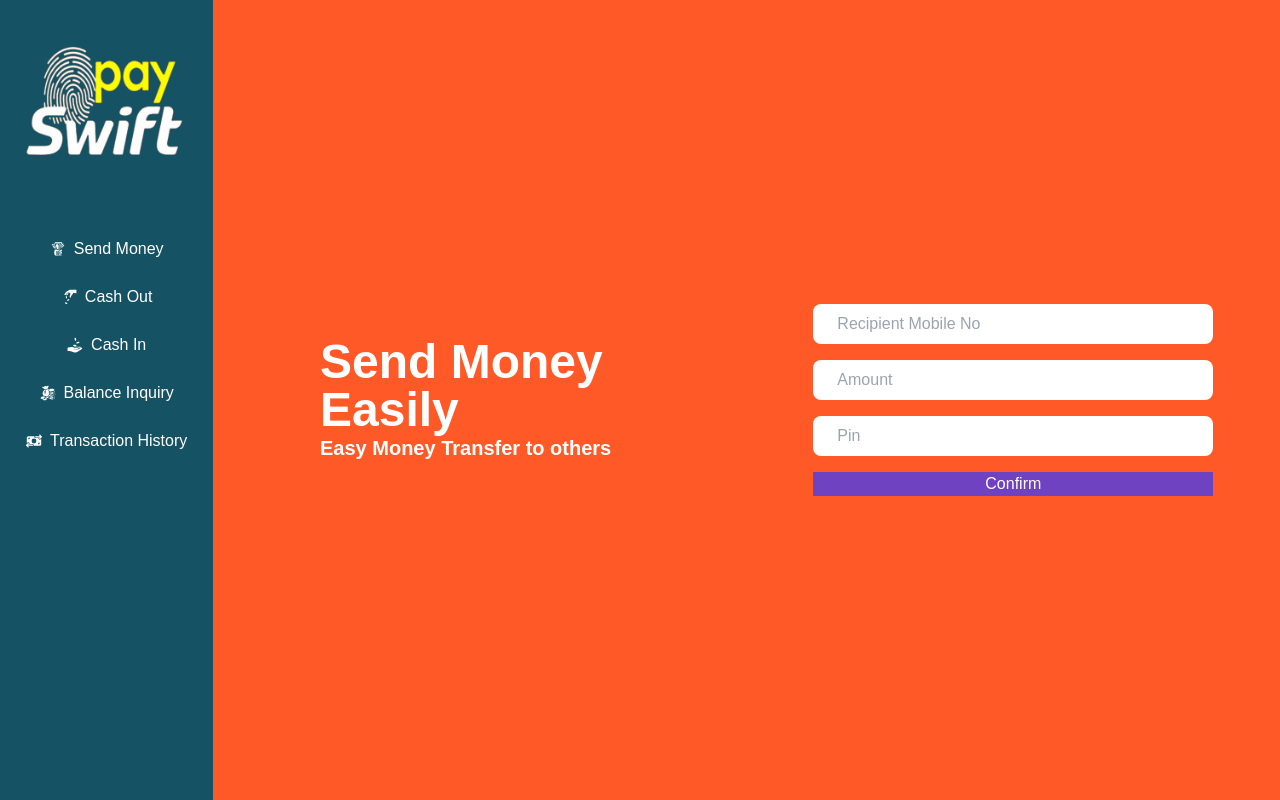
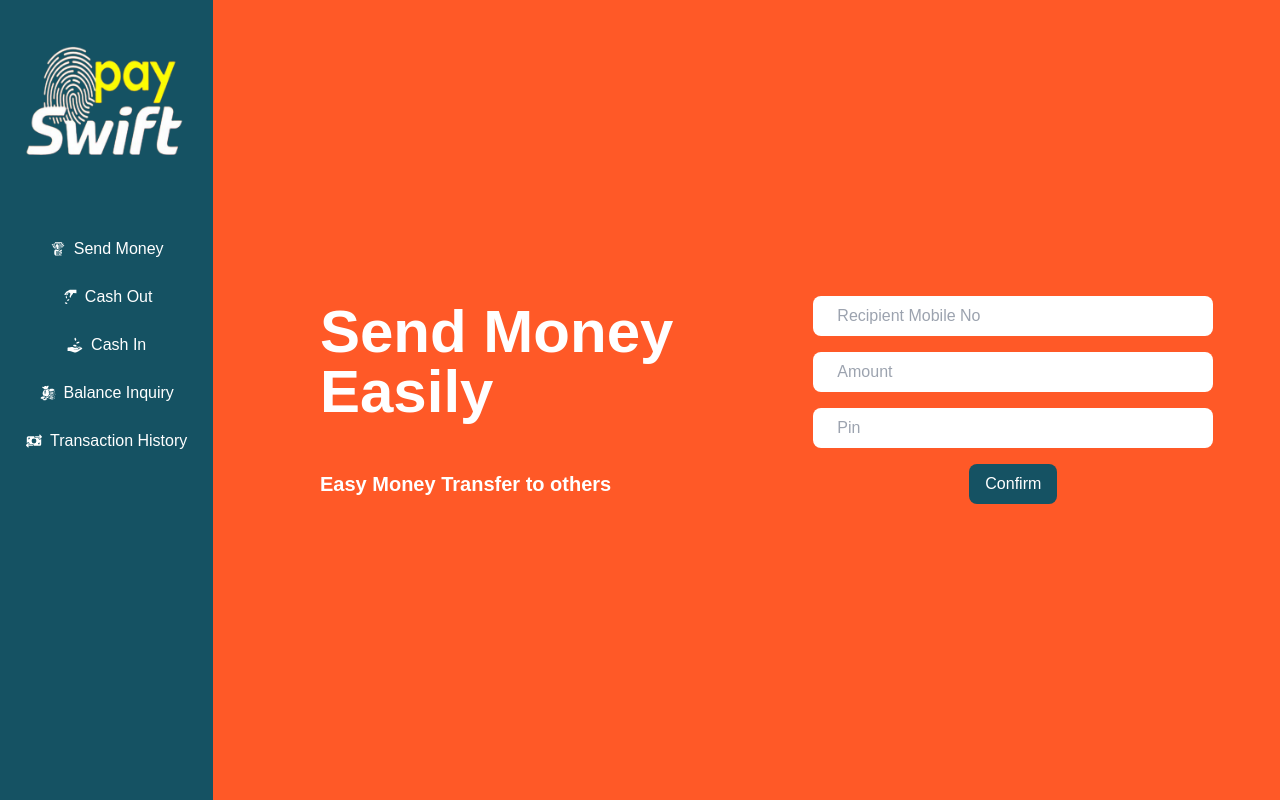
Before and after one commit to Md-Rashedul-Islam-Rajib/pay-swift, a React (Vite) app: page /send-money in a window 1280 px wide. Built offline with nearby package versions, Linux system fonts and the light colour scheme.

Commit message:
send money page modified

```diff
--- a/src/index.css
+++ b/src/index.css
@@ -6,4 +6,15 @@
 
 *{
     font-family: "Poppins", sans-serif;
+    /* Chrome, Safari, Edge, Opera */
+input::-webkit-outer-spin-button,
+input::-webkit-inner-spin-button {
+  -webkit-appearance: none;
+  margin: 0;
 }
+
+/* Firefox */
+input[type=number] {
+  -moz-appearance: textfield;
+}
+}
--- a/src/pages/SendMoney.jsx
+++ b/src/pages/SendMoney.jsx
@@ -14,9 +14,9 @@ const SendMoney = () => {
   };
   return (
     <section className="grid grid-cols-1 md:grid-cols-2 items-center h-screen justify-center bg-primary">
-      <div className="flex-col items-center text-white md:ml-[20%]">
-        <h1 className="font-bold text-5xl">Send Money Easily</h1>
-        <p className="font-semibold text-xl">Easy Money Transfer to others</p>
+      <div className="flex-col items-center text-white md:ml-[20%] space-y-12">
+        <h1 className="font-bold text-xl md:text-6xl">Send Money Easily</h1>
+        <p className="font-semibold  md:text-xl">Easy Money Transfer to others</p>
       </div>
       <div>
         <form onSubmit={handleSubmit(onSubmit)}>
@@ -66,7 +66,9 @@ const SendMoney = () => {
             )}
           </label>
 
-          <button className="btn bg-[#6F42C1] text-white w-full">Confirm</button>
+            <div className="flex justify-center">
+          <button className="btn bg-[#155263] text-white py-2 px-4 rounded-lg">Confirm</button>
+            </div>
           </div>
         </form>
       </div>
```
